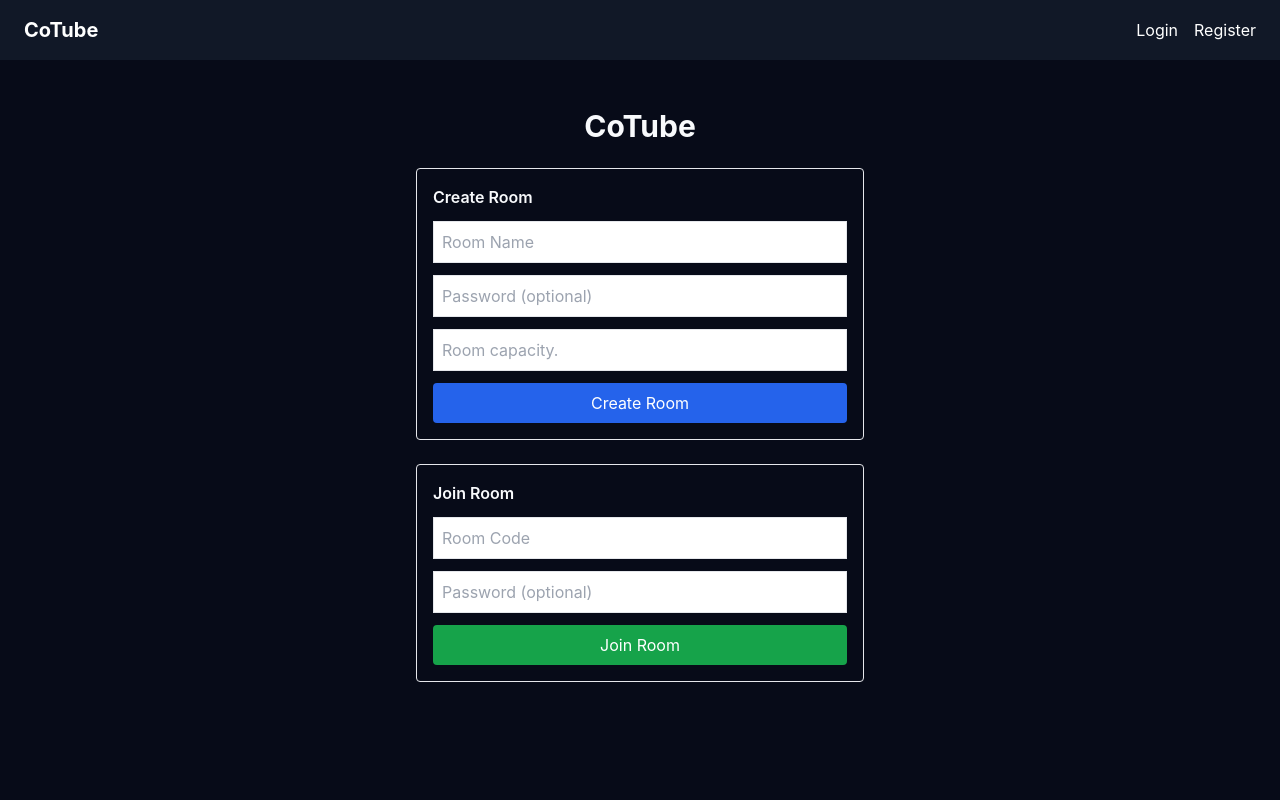
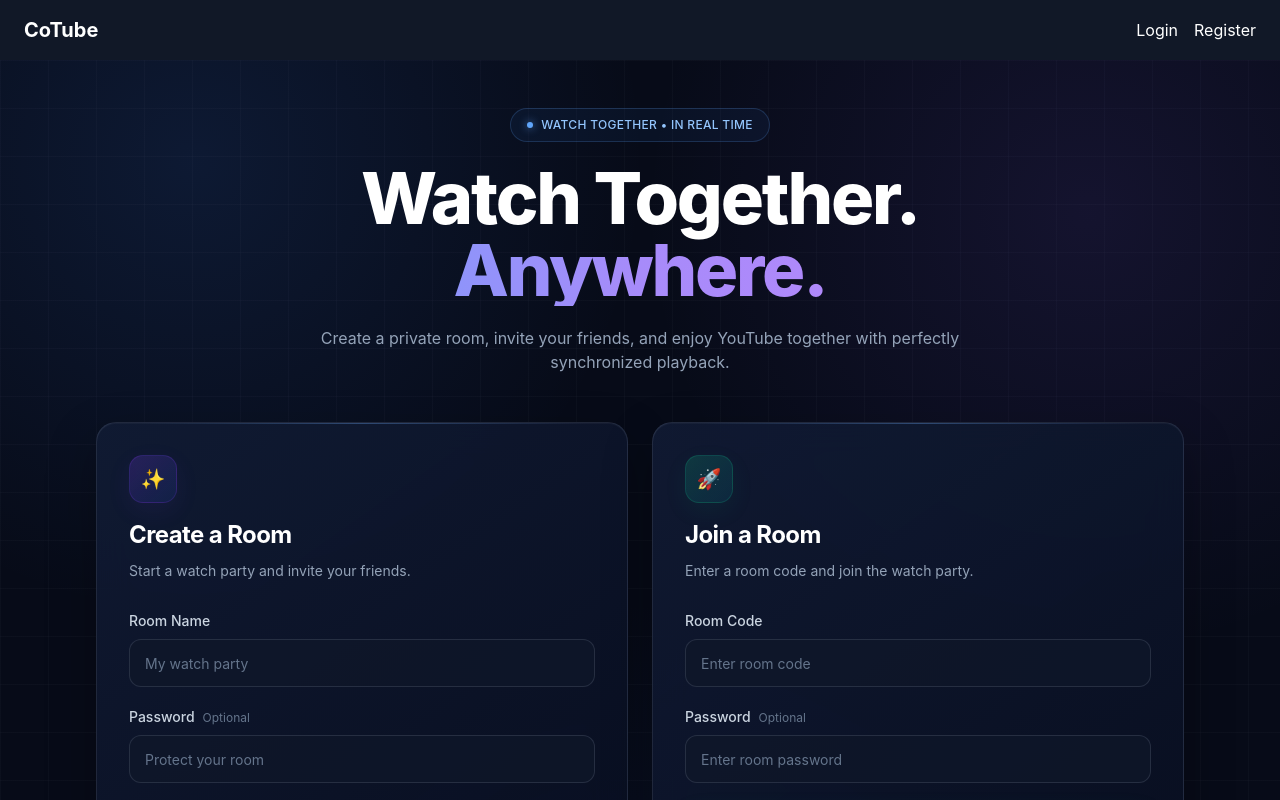
Before and after one commit to Vivan-1045/cotube-frontend, a React (Vite) app in the folder coTube-client/: page / in a window 1280 px wide. Shown: the top 800 px of the page. Built offline with nearby package versions, Linux system fonts and the light colour scheme.

Commit message:
update the UI of home page. by applying grid based background and card based input form.

```diff
--- a/coTube-client/src/pages/home.jsx
+++ b/coTube-client/src/pages/home.jsx
@@ -11,7 +11,7 @@ export default function Home() {
   const [roomName, setRoomName] = useState("");
   const [roomCode, setRoomCode] = useState("");
   const [password, setPassword] = useState("");
-  const [roomCapacity,setRoomCapacity] = useState("");
+  const [roomCapacity, setRoomCapacity] = useState("");
 
   const [roomPassword, setRoomPassword] = useState("");
 
@@ -21,14 +21,14 @@ export default function Home() {
       return;
     }
 
-    if(!roomName.trim()){
+    if (!roomName.trim()) {
       toast.error("Room name is required.");
       return;
     }
 
     const capacity = Number(roomCapacity);
 
-    if(!roomCapacity){
+    if (!roomCapacity) {
       toast.error("Select the room capacity.");
       return;
     }
@@ -65,7 +65,7 @@ export default function Home() {
       return;
     }
 
-    if(!roomCode.trim()){
+    if (!roomCode.trim()) {
       toast.error("Room code is required to join the room.");
       return;
     }
@@ -81,84 +81,262 @@ export default function Home() {
   };
 
   return (
-    <div className="max-w-md mx-auto mt-12 space-y-6">
-      <h1 className="text-3xl font-bold text-center">CoTube</h1>
+    <div className="cotube-page">
 
-      <div className="border rounded p-4">
-        <h2 className="font-semibold mb-3">Create Room</h2>
+      <main className="relative mx-auto flex min-h-screen max-w-6xl items-center px-4 py-12 sm:px-6 lg:px-8">
+
+        <div className="w-full">
+
+          <div className="mb-12 text-center">
+
+            <div className="mb-5 inline-flex items-center gap-2 rounded-full border border-blue-400/20 bg-blue-500/[0.06] px-4 py-2 text-xs font-medium tracking-wide text-blue-300">
+
+              <span className="h-1.5 w-1.5 rounded-full bg-blue-400 shadow-[0_0_8px_rgba(96,165,250,0.8)]" />
+
+              WATCH TOGETHER • IN REAL TIME
+
+            </div>
+
+            <h3 className="text-5xl font-extrabold tracking-[-0.03em] text-white sm:text-6xl lg:text-7xl">
+
+              Watch Together.
+
+              <span className="block bg-gradient-to-r from-blue-400 via-violet-400 to-purple-400 bg-clip-text text-transparent">
+
+                Anywhere.
+
+              </span>
+
+            </h3>
+
+            <p className="mx-auto mt-5 max-w-2xl text-sm leading-7 text-slate-400 sm:text-base">
+
+              Create a private room, invite your friends,
+              and enjoy YouTube together with perfectly
+              synchronized playback.
+
+            </p>
+
+          </div>
+
+
+          <div className="grid gap-6 md:grid-cols-2">
+
+            <div className="cotube-card p-6 sm:p-8">
+
+              <div className="mb-7">
+
+                <div className="cotube-create-icon mb-4">
+
+                  <span className="text-xl">
+                    ✨
+                  </span>
+
+                </div>
+
+                <h2 className="text-2xl font-bold tracking-tight text-white">
+                  Create a Room
+                </h2>
+
+                <p className="mt-2 text-sm leading-6 text-slate-400">
+                  Start a watch party and invite your friends.
+                </p>
+
+              </div>
+
+
+              <div className="space-y-5">
+
+                <div>
+
+                  <label className="mb-2 block text-sm font-medium text-slate-300">
+                    Room Name
+                  </label>
 
                   <input
-          className="border p-2 w-full mb-3"
-          placeholder="Room Name"
+                    className="cotube-input"
+                    placeholder="My watch party"
                     value={roomName}
                     onChange={(e) => setRoomName(e.target.value)}
                   />
 
+                </div>
+
+                <div>
+
+                  <label className="mb-2 block text-sm font-medium text-slate-300">
+
+                    Password
+
+                    <span className="ml-2 text-xs font-normal text-slate-500">
+                      Optional
+                    </span>
+
+                  </label>
+
                   <input
-          className="border p-2 w-full mb-3"
-          placeholder="Password (optional)"
+                    type="password"
+                    className="cotube-input"
+                    placeholder="Protect your room"
                     value={roomPassword}
                     onChange={(e) => setRoomPassword(e.target.value)}
                   />
 
+                </div>
+
+
+                <div>
+
+                  <label className="mb-2 block text-sm font-medium text-slate-300">
+                    Room Capacity
+                  </label>
+
                   <input
-          className="border p-2 w-full mb-3"
-          placeholder="Room capacity."
+                    className="cotube-input"
                     type="number"
                     min={2}
                     max={20}
+                    placeholder="2 - 20 people"
                     value={roomCapacity}
-          onChange={(e) =>{
+                    onChange={(e) => {
+
                       const value = e.target.value;
 
-            if(value===""){
+                      if (value === "") {
                         setRoomCapacity("");
                         return;
                       }
 
                       const val = Number(value);
 
-            if(val>20){
-              toast.error("Maximum allowed room capacity is 20.");
+                      if (val > 20) {
+                        toast.error(
+                          "Maximum allowed room capacity is 20."
+                        );
                         return;
                       }
 
                       setRoomCapacity(value);
+
                     }}
                   />
 
+                </div>
+
                 <button
                   onClick={handleCreate}
-          className="bg-blue-600 text-white px-4 py-2 rounded w-full"
+                  className="cotube-primary-btn w-full"
                 >
+                  <span className="mr-2 text-lg">+</span>
                   Create Room
                 </button>
+
               </div>
 
-      <div className="border rounded p-4">
-        <h2 className="font-semibold mb-3">Join Room</h2>
+            </div>
+
+            <div className="cotube-card p-6 sm:p-8">
+
+              <div className="mb-7">
+
+                <div className="cotube-join-icon mb-4">
+
+                  <span className="text-xl">
+                    🚀
+                  </span>
+
+                </div>
+
+                <h2 className="text-2xl font-bold tracking-tight text-white">
+                  Join a Room
+                </h2>
+
+                <p className="mt-2 text-sm leading-6 text-slate-400">
+                  Enter a room code and join the watch party.
+                </p>
+
+              </div>
+
+
+              <div className="space-y-5">
+
+                <div>
+
+                  <label className="mb-2 block text-sm font-medium text-slate-300">
+                    Room Code
+                  </label>
 
                   <input
-          className="border p-2 w-full mb-3"
-          placeholder="Room Code"
+                    className="cotube-input"
+                    placeholder="Enter room code"
                     value={roomCode}
                     onChange={(e) => setRoomCode(e.target.value)}
                   />
 
+                </div>
+
+
+
+                <div>
+
+                  <label className="mb-2 block text-sm font-medium text-slate-300">
+
+                    Password
+
+                    <span className="ml-2 text-xs font-normal text-slate-500">
+                      Optional
+                    </span>
+
+                  </label>
+
                   <input
-          className="border p-2 w-full mb-3"
-          placeholder="Password (optional)"
+                    type="password"
+                    className="cotube-input"
+                    placeholder="Enter room password"
                     value={password}
                     onChange={(e) => setPassword(e.target.value)}
                   />
 
+                </div>
+
+
+                <div className="pt-1">
+
                   <button
                     onClick={handleJoin}
-          className="bg-green-600 text-white px-4 py-2 rounded w-full"
+                    className="cotube-join-btn w-full"
                   >
                     Join Room
                   </button>
+
                 </div>
+
+              </div>
+
+            </div>
+
+          </div>
+
+
+
+          <div className="mt-8 flex flex-wrap items-center justify-center gap-x-6 gap-y-2 text-xs text-slate-500">
+
+            <span>Real-time sync</span>
+
+            <span className="h-1 w-1 rounded-full bg-slate-700" />
+
+            <span>Live chat</span>
+
+            <span className="h-1 w-1 rounded-full bg-slate-700" />
+
+            <span>Private rooms</span>
+
+          </div>
+
+        </div>
+
+      </main>
+
     </div>
   );
 }
```
Lines whose indentation alone changed are shown as unchanged.
